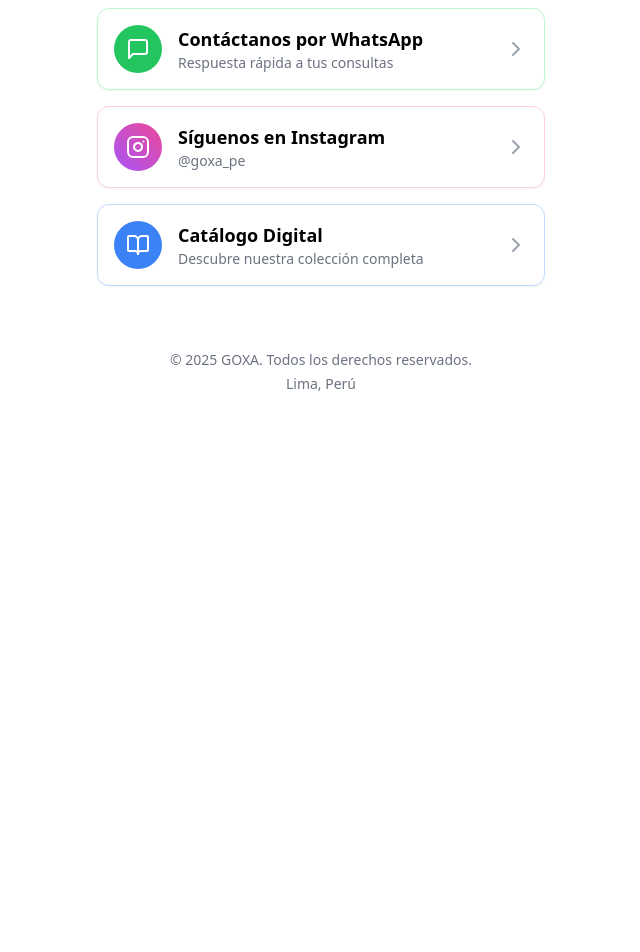
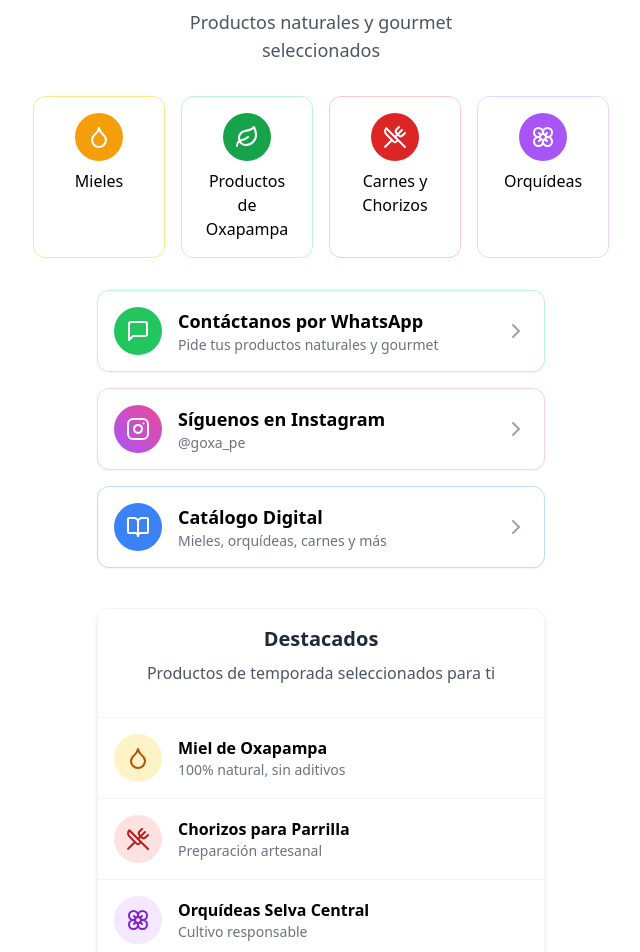
Before and after one commit to Rodvdev/goxa, a Next.js app: page / in a window 1280 px wide. Shown: the part 240-1192 px from the top of the page, without its empty margins (319-959 px from the left). Before the commit the page ends 800 px from the top, so only its background shows below. Built offline with nearby package versions, Linux system fonts and the light colour scheme.

Commit message:
Enhance layout and metadata for Home page: Added Poppins font, updated metadata for SEO, and improved UI with product categories and highlights. Refined styles for a cohesive design.

```diff
--- a/src/app/layout.tsx
+++ b/src/app/layout.tsx
@@ -1,12 +1,40 @@
-import { Inter } from "next/font/google";
+import { Inter, Poppins } from "next/font/google";
 import "./globals.css";
 import { Providers } from "@/components/providers";
 import { ApolloWrapper } from "@/components/providers/apollo-provider";
+import { Metadata } from "next";
 
 const inter = Inter({
   subsets: ["latin"],
   variable: "--font-inter",
 });
+
+const poppins = Poppins({
+  weight: ["400", "500", "600", "700"],
+  subsets: ["latin"],
+  variable: "--font-poppins",
+});
+
+export const metadata: Metadata = {
+  title: "GOXA - Productos Naturales y Gourmet",
+  description: "Especialistas en mieles, productos de Oxapampa, carnes y chorizos para parrilla, y hermosas orquídeas. Productos naturales seleccionados para tu hogar y mesa.",
+  keywords: ["miel", "orquídeas", "plantas", "Oxapampa", "carnes", "chorizos", "parrilla", "productos naturales", "gourmet", "Perú"],
+  authors: [{ name: "GOXA" }],
+  creator: "GOXA",
+  publisher: "GOXA",
+  formatDetection: {
+    telephone: true,
+    email: true,
+  },
+  openGraph: {
+    title: "GOXA - Productos Naturales y Gourmet",
+    description: "Mieles, productos de Oxapampa, carnes y chorizos para parrilla, y hermosas orquídeas.",
+    url: "https://goxa.pe",
+    siteName: "GOXA",
+    locale: "es_PE",
+    type: "website",
+  },
+};
 
 export default function RootLayout({
   children,
@@ -14,8 +42,8 @@
   children: React.ReactNode;
 }>) {
   return (
-    <html lang="es">
-      <body className={`${inter.variable} antialiased`}>
+    <html lang="es" data-theme="light">
+      <body className={`${inter.variable} ${poppins.variable} font-sans antialiased bg-white min-h-screen`}>
         <ApolloWrapper>
           <Providers>{children}</Providers>
         </ApolloWrapper>
--- a/src/app/page.tsx
+++ b/src/app/page.tsx
@@ -1,17 +1,50 @@
 import Link from "next/link";
 import Image from "next/image";
-import { MessageSquare, Instagram, BookOpen, ChevronRight, Warehouse, Leaf } from "lucide-react";
+import { MessageSquare, Instagram, BookOpen, ChevronRight, Leaf, Droplet, UtensilsCrossed, Flower } from "lucide-react";
 
 export default function Home() {
   return (
-    <main className="flex min-h-screen flex-col items-center pt-12 pb-24 px-6">
+    <main className="flex min-h-screen flex-col items-center pt-12 pb-24 px-6 bg-white">
       {/* Logo and Header */}
       <div className="w-32 h-32 mb-6 flex items-center justify-center rounded-full bg-green-600 text-white">
         <Leaf size={64} />
       </div>
 
       <h1 className="text-4xl font-bold mb-2 font-poppins text-green-800">GOXA</h1>
+      <p className="text-lg mb-8 text-center text-gray-600 max-w-sm">
+        Productos naturales y gourmet seleccionados
+      </p>
 
+      {/* Product Categories */}
+      <div className="w-full max-w-xl grid grid-cols-2 md:grid-cols-4 gap-4 mb-8">
+        <div className="flex flex-col items-center p-4 bg-white border border-amber-200 rounded-xl">
+          <div className="w-12 h-12 flex items-center justify-center bg-amber-500 text-white rounded-full mb-2">
+            <Droplet size={24} />
+          </div>
+          <p className="text-center font-medium">Mieles</p>
+        </div>
+
+        <div className="flex flex-col items-center p-4 bg-white border border-green-200 rounded-xl">
+          <div className="w-12 h-12 flex items-center justify-center bg-green-600 text-white rounded-full mb-2">
+            <Leaf size={24} />
+          </div>
+          <p className="text-center font-medium">Productos de Oxapampa</p>
+        </div>
+
+        <div className="flex flex-col items-center p-4 bg-white border border-red-200 rounded-xl">
+          <div className="w-12 h-12 flex items-center justify-center bg-red-600 text-white rounded-full mb-2">
+            <UtensilsCrossed size={24} />
+          </div>
+          <p className="text-center font-medium">Carnes y Chorizos</p>
+        </div>
+
+        <div className="flex flex-col items-center p-4 bg-white border border-purple-200 rounded-xl">
+          <div className="w-12 h-12 flex items-center justify-center bg-purple-500 text-white rounded-full mb-2">
+            <Flower size={24} />
+          </div>
+          <p className="text-center font-medium">Orquídeas</p>
+        </div>
+      </div>
 
       {/* Link Tree */}
       <div className="w-full max-w-md flex flex-col gap-4">
@@ -28,7 +61,7 @@
             </div>
             <div>
               <h2 className="font-semibold text-lg">Contáctanos por WhatsApp</h2>
-              <p className="text-gray-500 text-sm">Respuesta rápida a tus consultas</p>
+              <p className="text-gray-500 text-sm">Pide tus productos naturales y gourmet</p>
             </div>
           </div>
           <ChevronRight className="text-gray-400" />
@@ -66,13 +99,12 @@
             </div>
             <div>
               <h2 className="font-semibold text-lg">Catálogo Digital</h2>
-              <p className="text-gray-500 text-sm">Descubre nuestra colección completa</p>
+              <p className="text-gray-500 text-sm">Mieles, orquídeas, carnes y más</p>
             </div>
           </div>
           <ChevronRight className="text-gray-400" />
         </a>
 
-        {/* Warehouse Products Link */}
         {/* <Link
           href="/warehouse-products"
           className="flex items-center justify-between bg-white hover:bg-amber-50 border border-amber-200 p-4 rounded-xl shadow-sm transition-all hover:shadow-md"
@@ -90,6 +122,47 @@
         </Link> */}
       </div>
 
+      {/* Product Highlight */}
+      <div className="mt-10 w-full max-w-md bg-white rounded-xl shadow-md overflow-hidden border border-gray-100">
+        <div className="p-4 text-center">
+          <h2 className="text-xl font-bold text-gray-800 mb-2">Destacados</h2>
+          <p className="text-gray-600 mb-4">Productos de temporada seleccionados para ti</p>
+        </div>
+        <div className="bg-white p-4 border-t border-gray-100">
+          <div className="flex items-center gap-4">
+            <div className="bg-amber-100 p-3 rounded-full">
+              <Droplet className="text-amber-700" size={24} />
+            </div>
+            <div>
+              <h3 className="font-semibold">Miel de Oxapampa</h3>
+              <p className="text-sm text-gray-500">100% natural, sin aditivos</p>
+            </div>
+          </div>
+        </div>
+        <div className="bg-white p-4 border-t border-gray-100">
+          <div className="flex items-center gap-4">
+            <div className="bg-red-100 p-3 rounded-full">
+              <UtensilsCrossed className="text-red-700" size={24} />
+            </div>
+            <div>
+              <h3 className="font-semibold">Chorizos para Parrilla</h3>
+              <p className="text-sm text-gray-500">Preparación artesanal</p>
+            </div>
+          </div>
+        </div>
+        <div className="bg-white p-4 border-t border-gray-100">
+          <div className="flex items-center gap-4">
+            <div className="bg-purple-100 p-3 rounded-full">
+              <Flower className="text-purple-700" size={24} />
+            </div>
+            <div>
+              <h3 className="font-semibold">Orquídeas Selva Central</h3>
+              <p className="text-sm text-gray-500">Cultivo responsable</p>
+            </div>
+          </div>
+        </div>
+      </div>
+
       {/* Footer */}
       <footer className="mt-16 text-center text-gray-500 text-sm">
         <p>&copy; {new Date().getFullYear()} GOXA. Todos los derechos reservados.</p>
```
